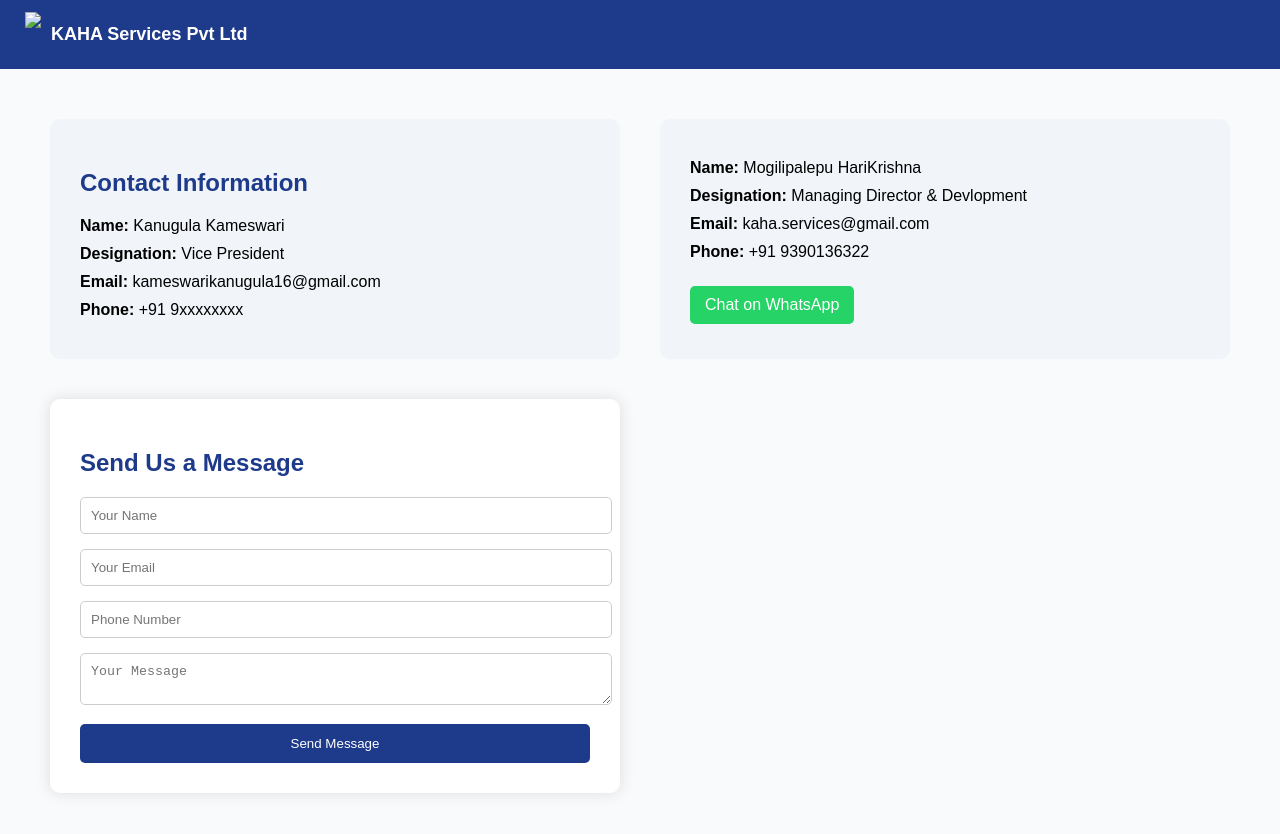
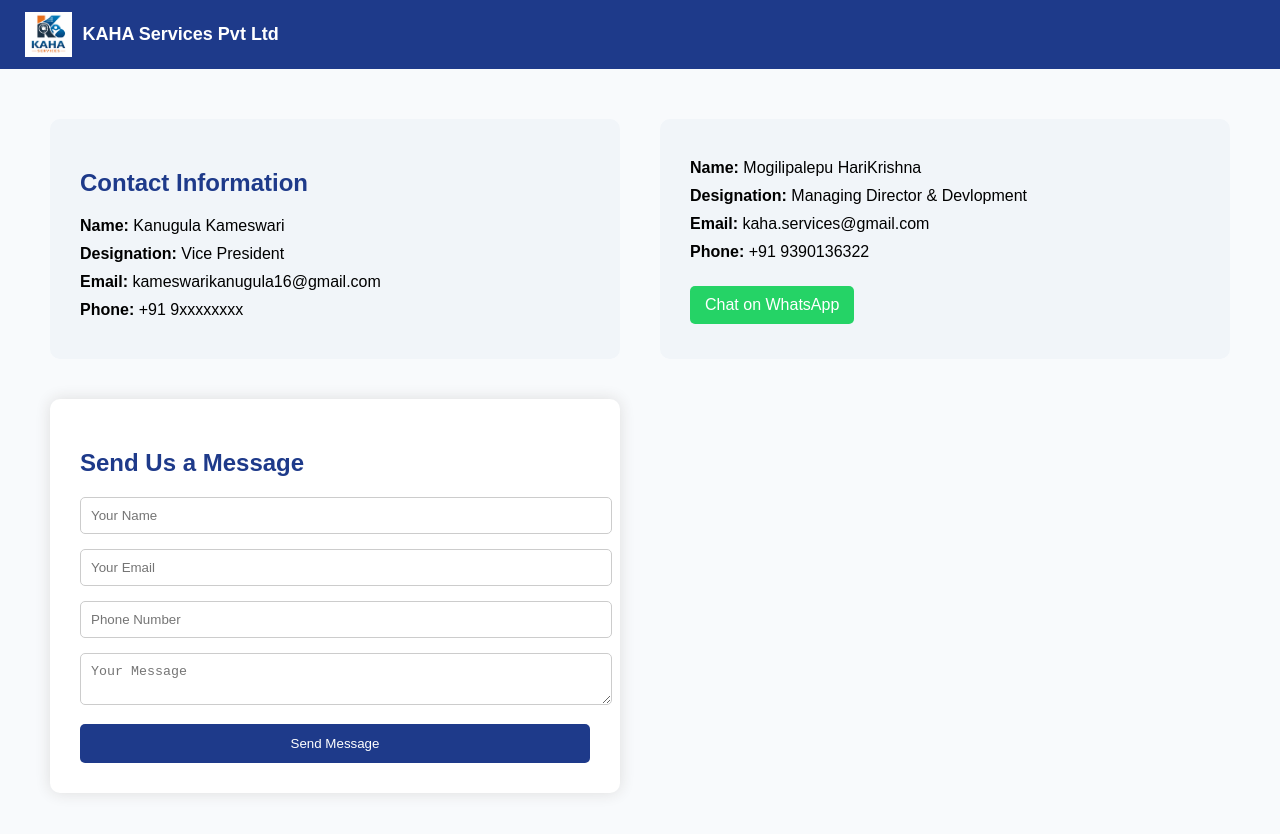
Before and after one commit to mharibqubar/kahaservices, a plain HTML site: page contact.html in a window 1280 px wide. Drawn offline with Linux system fonts and the light colour scheme.

Commit message:
Update contact.html

```diff
--- a/contact.html
+++ b/contact.html
@@ -8,7 +8,7 @@
 
 <header class="navbar">
   <div class="logo">
-    <img src="assets/images/kaha-logo.png">
+    <img src="assets/images/kaha.png">
     <span>KAHA Services Pvt Ltd</span>
   </div>
 </header>
```
